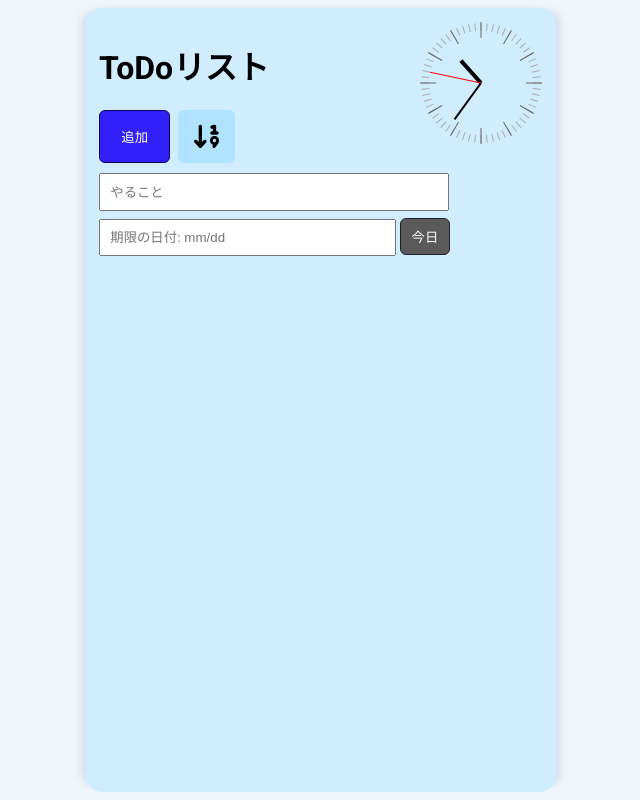
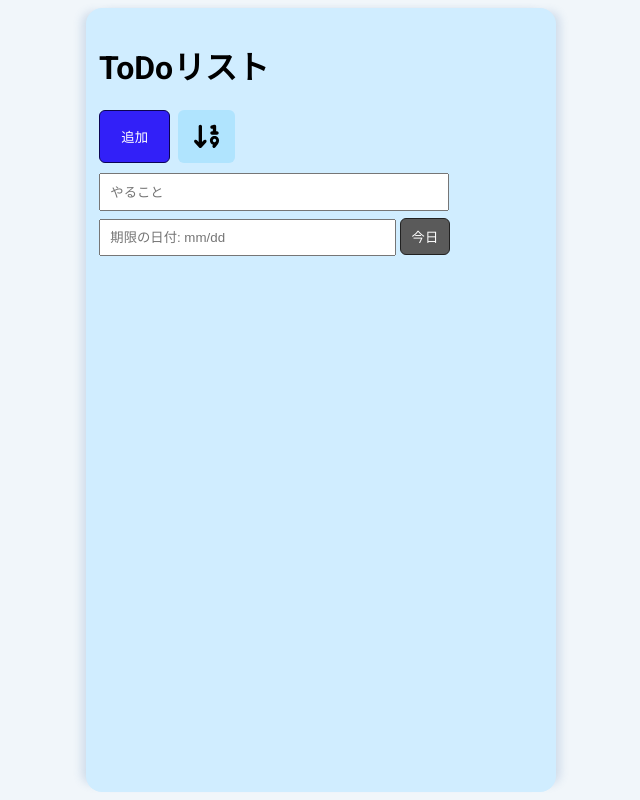
Before and after one commit to Paruky/todo-list, a plain HTML site: page index.html in a window 1280 px wide. Shown: the whole page, without its empty margins (319-959 px from the left). Drawn offline with nearby package versions, Linux system fonts and the light colour scheme.

Commit message:
Add files via upload

```diff
--- a/index.html
+++ b/index.html
@@ -303,9 +303,8 @@
   };
 </script>
 
-<script> // アナログ時計のスクリプト ------------------------------------------------------
+<!-- <script> // アナログ時計のスクリプト ------------------------------------------------------
   let ctx;
-  let mode = "analog"
 
   function drawClock() {
       let canvas = document.getElementById("canvas")
@@ -400,29 +399,68 @@
   }
   // デジタル時計 -------------------------------------------
   function drawTime() {
+    let canvas = document.getElementById("canvas")
+    let ctx = canvas.getContext("2d")
+    // 現在時刻
+    let now = new Date();
+    let h = now.getHours();
+    let m = String(now.getMinutes()).padStart(2, "0");
+    let s = String(now.getSeconds()).padStart(2, "0");
 
-  }
+    // 一度クリアする
+    ctx.clearRect(0, 0, 150, 150)
 
-  function init() { //-------------------------------------
-    if (mode == "analog") {
-      setInterval(drawClock, 100);
-    } else {
-      setInterval(drawTime, 100)
-    }
-  }
-  function modechange() { //-------------------------------
-    if (mode == "analog") {
-      mode = "digital"
-    } else {
-      mode == "analog"
-    }
+    ctx.font = "30px 'Degitalism'"
+
+    ctx.strokeStyle = "#222"
+    ctx.fillText(`${h}:${m}:${s}`, 10, 50);
   }
 </script>
 
+<script>
+  let timerId = null;
+  let mode = "analog"; // 最初はアナログ
+
+  function initAnalog() {
+    if (timerId) clearInterval(timerId);
+    timerId = setInterval(drawClock, 100);
+  }
+
+  function initDigital() {
+    if (timerId) clearInterval(timerId);
+    timerId = setInterval(drawTime, 100);
+  }
+
+  function modechange() {
+    const canvas = document.getElementById("canvas");
+    const ctx = canvas.getContext("2d");
+    ctx.clearRect(0, 0, 150, 150);
+
+    if (mode === "analog") {
+      mode = "digital";
+      initDigital();
+    } else {
+      mode = "analog";
+      initAnalog();
+    }
+  }
+
+  // ページ読み込み時
+  window.addEventListener("load", () => {
+    initAnalog();
+  });
+
+  window.addEventListener("load", () => {
+    initAnalog();
+  });
+
+</script> -->
+
+
 </head>
-<body onload="init()" onload="drawClock()">
+<body>
   <div class="container">
-    <canvas id="canvas" width="150" height="150" onclick="modechange()"></canvas>
+    <!-- <canvas id="canvas" width="150" height="150" onclick="modechange()" style="background-color: #333;"></canvas> -->
       <div class="upper">
         <h1>ToDoリスト</h1>
         <div class="btn-group">
```
